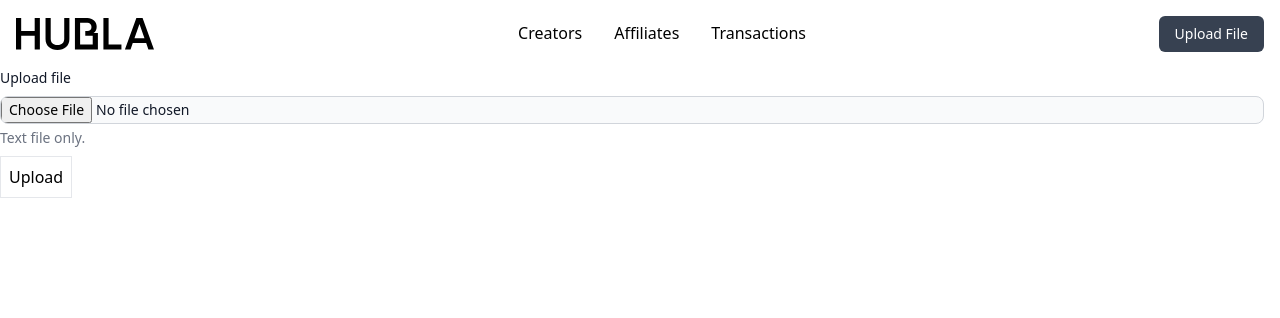
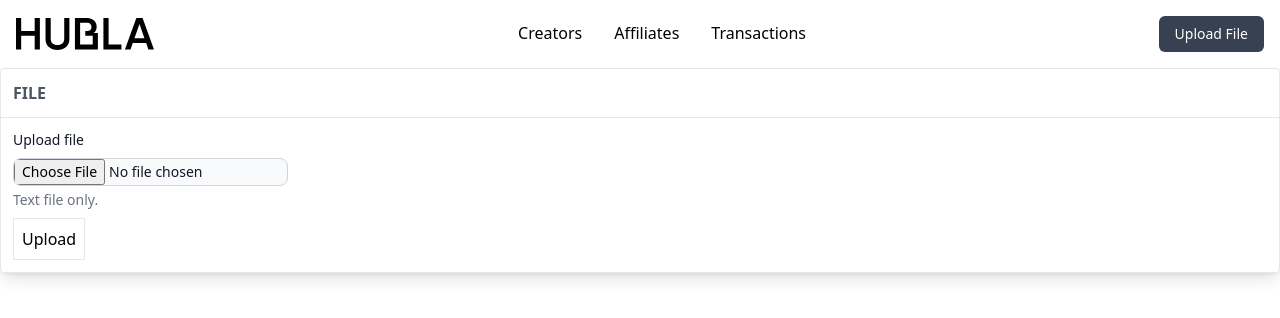
Before and after one commit to aliawada/desafio-programacao-fullstack, a Next.js app in the folder frontend/: page /upload in a window 1280 px wide. Shown: the top 318 px of the page. Built offline with nearby package versions, Linux system fonts and the light colour scheme.

Commit message:
Melhoria no visual da interface upload

```diff
--- a/frontend/pages/upload.tsx
+++ b/frontend/pages/upload.tsx
@@ -40,17 +40,24 @@ export default function Upload() {
             </Head>
             <Navbar />
             <main>
+                <section className="bg-white border rounded shadow-lg mb-10">
+                    <div className="border-b p-3">
+                        <h5 className="font-bold uppercase text-gray-600">File</h5>
+                    </div>
+                    <div className="flex flex-row items-center p-3">
                         <form onSubmit={handleSubmit} className="mr-4">
                             <label className="block mb-2 text-sm font-medium text-gray-900 dark:text-white" htmlFor="file_input">Upload file</label>
                             <input className="mb-1 block w-full text-sm text-gray-900 border border-gray-300 rounded-lg cursor-pointer bg-gray-50 dark:text-gray-400 focus:outline-none dark:bg-gray-700 dark:border-gray-600 dark:placeholder-gray-400" id="file_input" type="file" name="csv" onChange={handleFileSelect} />
                             <p className="mb-2 text-sm text-gray-500 dark:text-gray-300" id="file_input_help">Text file only.</p>
-                    <button disabled={!file} className="border p-2" type="submit">Upload</button>
+                            <button className="border p-2" type="submit">Upload</button>
                         </form>
                         {isUploading && (
                             <div className="pl-4">
                                 uploading
                             </div>
                         )}
+                    </div>
+                </section>
             </main>
         </>
     )
```
Lines whose indentation alone changed are shown as unchanged.
